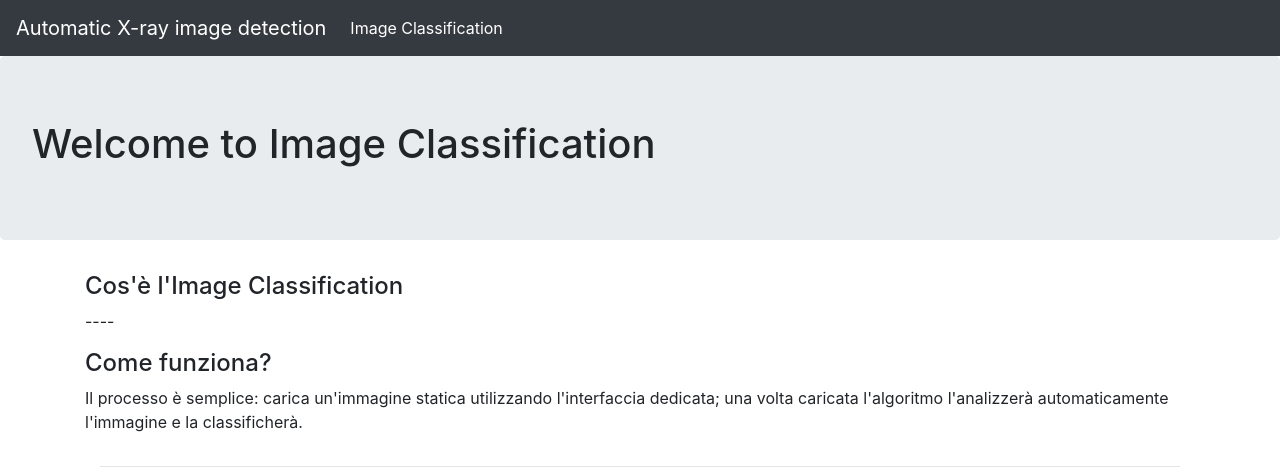
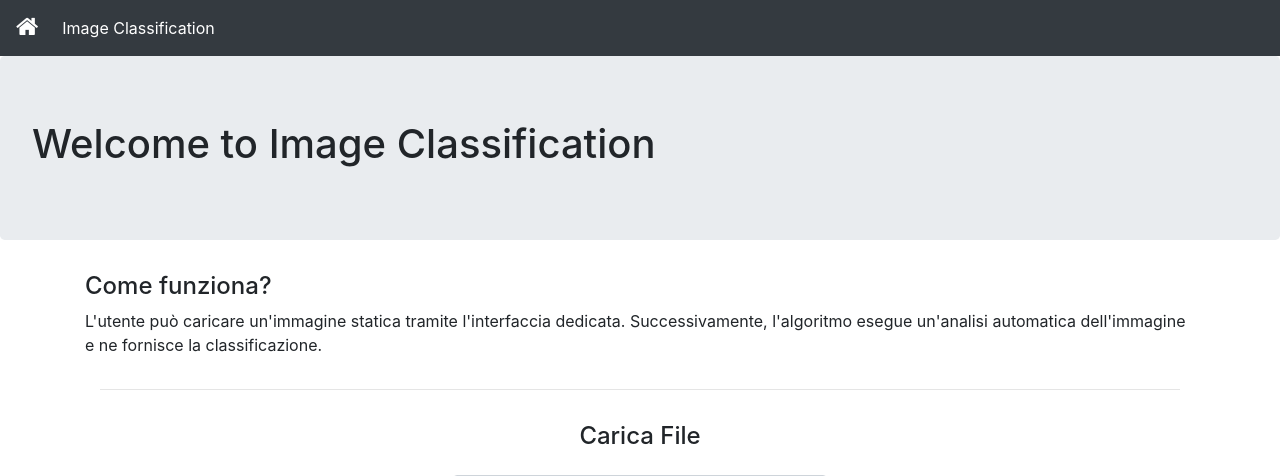
Before and after one commit to lorenzodefeo/Automatic-X-ray-image-detection-of-pneumonia-and-COVID-19, a Flask app: page /image-mask-detector in a window 1280 px wide. Shown: the top 476 px of the page. Run offline with Flask 3, Linux system fonts and the light colour scheme; parts of the project's set-up code (start-up, migrations or seed data) failed here and were passed over; some libraries are stand-ins or nearby versions.

Commit message:
Fix html page

```diff
--- a/app/main/routes.py
+++ b/app/main/routes.py
@@ -96,4 +96,5 @@ class PhotoMaskForm(FlaskForm):
                       validators=[
                           FileAllowed(['jpg', 'jpeg', 'png'], 'The allowed extensions are: .jpg, .jpeg and .png')])
 
-    submit = SubmitField('Image Classification')
+    submit = SubmitField('Classification')
+    cancel = SubmitField('Cancel')
--- a/app/templates/image_detector.html
+++ b/app/templates/image_detector.html
@@ -11,26 +11,18 @@
     <div class="container-fluid">
 
         <div class="row">
-            <h4>Cos'è l'Image Classification</h4>
-        </div>
-        <div class="row">
-            <p>
-                ----
-            </p>
-        </div>
-        <div class="row">
             <h4>Come funziona?</h4>
         </div>
         <div class="row">
             <p>
-                Il processo è semplice: carica un'immagine statica utilizzando l'interfaccia dedicata; una volta caricata l'algoritmo l'analizzerà automaticamente l'immagine e la classificherà.
+                L'utente può caricare un'immagine statica tramite l'interfaccia dedicata. Successivamente, l'algoritmo esegue un'analisi automatica dell'immagine e ne fornisce la classificazione.
             </p>
         </div>
 
         <hr>
         <div id="frame_container" class="row">
-            <div class="col-12">
-                <img src="/static/images/photograph_mask_detection.png" id="image-preview" style="max-width:600px"
+             <div class="col-12">
+                <img src="" id="image-preview" style="max-width:600px; display: none !important;"
                      class="img-thumbnail img-fluid mx-auto d-block">
             </div>
         </div>
@@ -62,12 +54,13 @@
                             {% endif %}
                         </div>
                     </div>
-
                     <div class="row mt-3">
                         <div class="col-12 d-flex justify-content-center">
-                            {{ form.submit(class="btn btn-primary", id ="submit", disabled=True)}}
+                            {{ form.submit(class="btn btn-primary mx-2", id="submit", disabled=True) }}
+                            {{ form.cancel(class="btn btn-danger mx-2", id="cancel", disabled=True) }}
                         </div>
                     </div>
+
                 </form>
             </div>
         </div>
@@ -82,6 +75,12 @@ var previewImage = function(event) {
     preview.src = URL.createObjectURL(event.target.files[0]);
     preview.style.display = "block";
     $("#submit").prop("disabled", false);
+
+    $("#cancel").prop("disabled", false);
+    // $("#form-row").remove();
+    $("#form-row").css("display", "none");
+    $("#detection-result").text("Immagine caricata!");
+
 };
 
 $(document).ready(function() {
@@ -90,6 +89,14 @@ $(document).ready(function() {
 });
 
 $(function() {
+    $("#cancel").each(function (index) {
+        $(this).on('click', function (e) {
+           e.preventDefault();
+           location.reload(); // reload the current page
+        });
+
+    });
+
     $("#submit").each(function(index) {
         $(this).on('click', function(e) {
             e.preventDefault();
@@ -118,11 +125,14 @@ $(function() {
                 success: function(response) {
                     // Aggiorna l'immagine e la classe
                     $("#image-preview").attr("src", response.image);
+
                     $("#detection-result").text("Risultato: " + response.label);
 
                     // Cambia il pulsante di invio
                     $("#submit").replaceWith('<button class="btn btn-success"><i class="fa fa-check-circle" onclick="location.reload()" aria-hidden="true"></i> Done!</button>');
                     $("#form-row").remove();
+
+                    $("#cancel").remove();
                 },
                 error: function(response) {
                     alert("Errore durante l'elaborazione dell'immagine.");
--- a/app/templates/template.html
+++ b/app/templates/template.html
@@ -12,7 +12,7 @@
     <link rel="stylesheet" href="https://stackpath.bootstrapcdn.com/font-awesome/4.7.0/css/font-awesome.min.css"
           integrity="sha384-wvfXpqpZZVQGK6TAh5PVlGOfQNHSoD2xbE+QkPxCAFlNEevoEH3Sl0sibVcOQVnN" crossorigin="anonymous">
 
-    <title>Mask detector live</title>
+    <title>Automatic X-ray detection</title>
     <style>
         .footer-link{ color: inherit; }
         .footer-link:hover{ color: inherit; }
@@ -36,7 +36,7 @@
     <div class="header">
         <!--navbar start-->
         <nav class="navbar navbar-expand-lg navbar-dark bg-dark">
-            <a class="navbar-brand" href="/">Automatic X-ray image detection</a>
+            <a class="navbar-brand" href="/"><i style="font-size:24px" class="fa">&#xf015;</i></a>
             <button class="navbar-toggler" type="button" data-toggle="collapse" data-target="#navbarNavDropdown"
                     aria-controls="navbarNavDropdown" aria-expanded="false" aria-label="Toggle navigation">
                 <span class="navbar-toggler-icon"></span>
```
Also changed, not shown: app/templates/home_page.html (+2 -6 lines).
